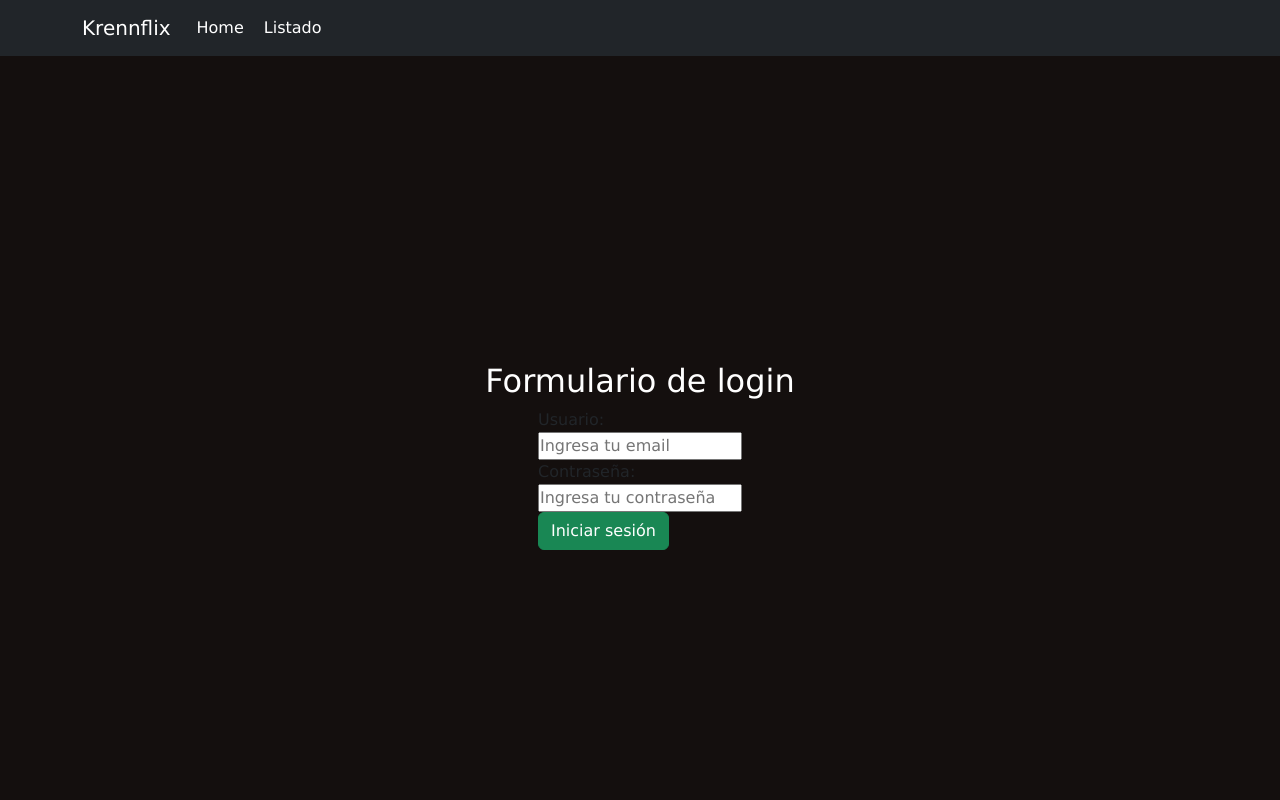
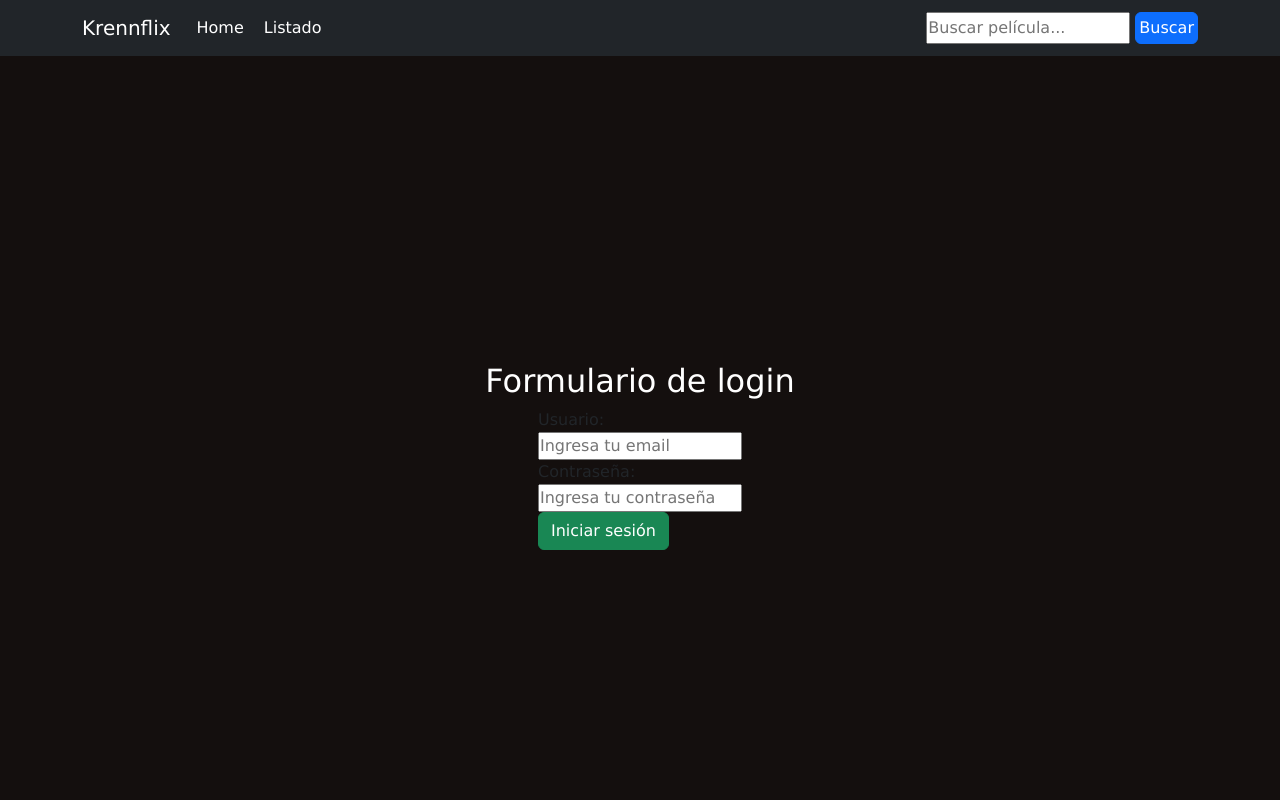
Before and after one commit to fedekrenn/api-movieDb-peliculas, a React (Create React App) app: page / in a window 1280 px wide. Shown: the top 800 px of the page. Built offline with nearby package versions, Linux system fonts and the light colour scheme.

Commit message:
Se comienza componente de búsqueda

```diff
--- /dev/null
+++ b/src/components/Buscador/Buscador.css
@@ -0,0 +1,12 @@
+.buscador-peliculas .buscador-peliculas__btn{
+    padding: 3px;
+}
+
+.buscador-peliculas__label{
+    display: flex;
+    flex-direction: row;
+}
+
+.buscador-peliculas__label button{
+    margin-left: 5px;
+}
--- /dev/null
+++ b/src/components/Buscador/Buscador.js
@@ -0,0 +1,24 @@
+import './Buscador.css';
+import Button from 'react-bootstrap/Button';
+import swAlert from '@sweetalert/with-react';
+
+const Buscador = () => {
+
+    const submitHandler = (e) => {
+        e.preventDefault();
+        const keyword = e.currentTarget.keyword.value;
+        keyword === "" && swAlert(<h2>El campo no puede estar vacío</h2>);
+        console.log(keyword);
+    }
+
+    return (
+        <form className='buscador-peliculas' onSubmit={submitHandler}>
+            <label for="buscador" className='buscador-peliculas__label'>
+                <input type="text" id="buscador" name="keyword" placeholder="Buscar película..." />
+                <Button type="submit" variant='primary' className='buscador-peliculas__btn'>Buscar</Button>
+            </label>
+        </form>
+    )
+}
+
+export default Buscador;
--- a/src/components/Detalle/Detalle.js
+++ b/src/components/Detalle/Detalle.js
@@ -10,8 +10,8 @@ const Detalle = () => {
 
     let token = sessionStorage.getItem('token')
     const { id } = useParams();
-    const [movie, setMovie] = useState({});
-    const [loading, setLoading] = useState(true);
+    const [ movie, setMovie ] = useState({});
+    const [ loading, setLoading ] = useState(true);
 
     const { title, backdrop_path, overview, genres, release_date } = movie;
 
--- a/src/components/Header/Header.js
+++ b/src/components/Header/Header.js
@@ -8,6 +8,7 @@ import { Link } from "react-router-dom";
 import Container from 'react-bootstrap/Container';
 import Nav from 'react-bootstrap/Nav';
 import Navbar from 'react-bootstrap/Navbar';
+import Buscador from '../Buscador/Buscador';
 
 const Header = () => {
 
@@ -21,6 +22,7 @@ const Header = () => {
                         <Navbar.Text className='anchor-navbar'><Link to={'/'}>Home</Link></Navbar.Text>
                         <Navbar.Text className='anchor-navbar'><Link to={'/listado'}>Listado</Link></Navbar.Text>
                     </Nav>
+                    <Buscador />
                 </Navbar.Collapse>
             </Container>
         </Navbar>
```
